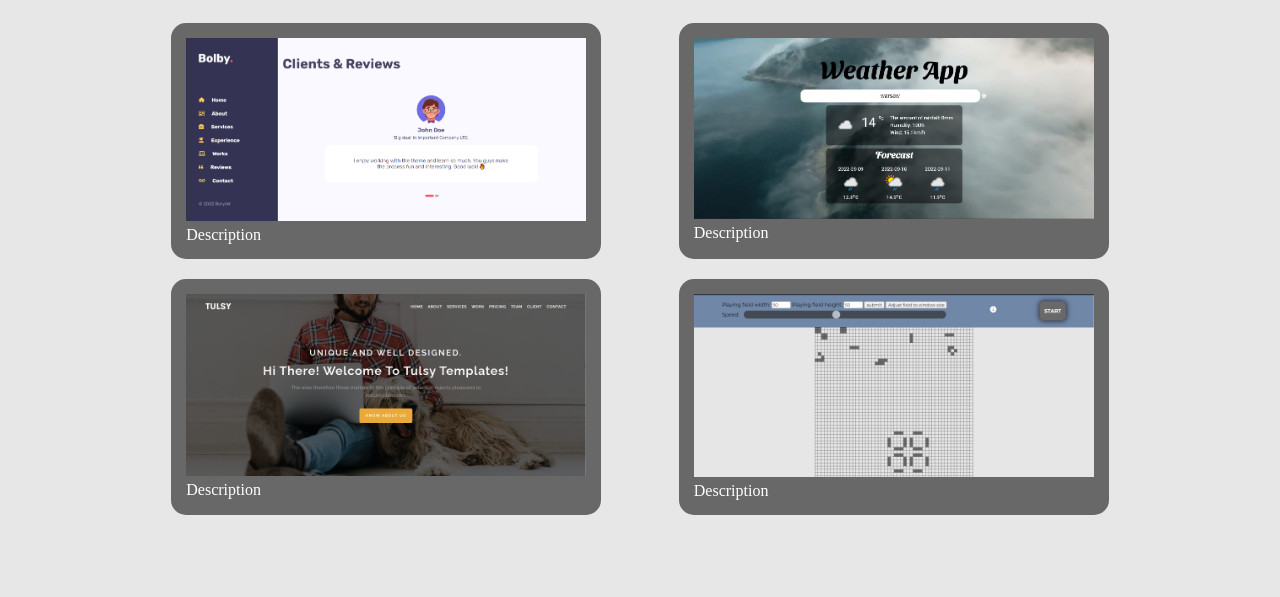
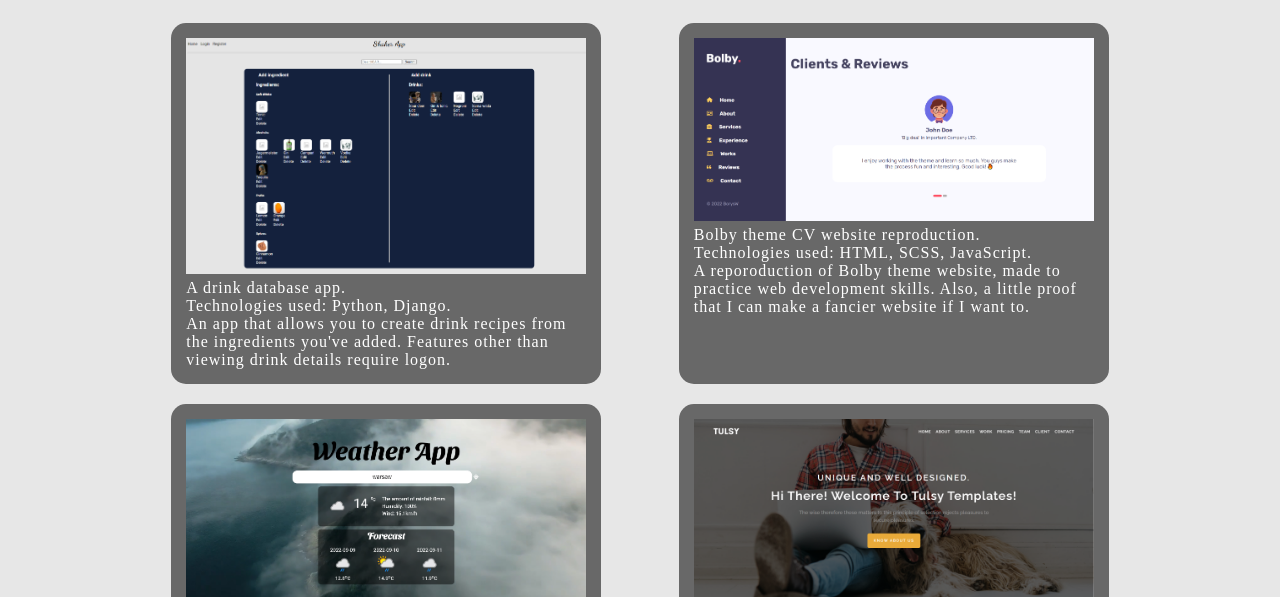
Before and after one commit to boryswnr/portfolio, a Gatsby site: page /projects in a window 1280 px wide. Shown: the part 181-778 px from the top of the page. Built offline with nearby package versions, Linux system fonts and the light colour scheme; Gatsby itself is replaced by a stand-in of ours.

Commit message:
added django project, created ProjectWrapper component

```diff
--- a/src/ProjectWrapper.js
+++ b/src/ProjectWrapper.js
@@ -9,10 +9,10 @@ const ProjectWrapper = ({children, githubLink, deploymentLink}) => {
     return (
         <div className={bg}>
             <div className={overlay}>
-                <a className={link} href={githubLink}>
+                <a className={link} href={githubLink} target="_blank" rel="noopener noreferrer">
                     <FontAwesomeIcon icon={faGithub} className={icon} />
                 </a>
-                <a className={link} href={deploymentLink}>
+                <a className={link} href={deploymentLink} target="_blank" rel="noopener noreferrer">
                     <FontAwesomeIcon icon={faLink} className={icon} />
                 </a>
             </div>
--- a/src/pages/index.js
+++ b/src/pages/index.js
@@ -3,6 +3,8 @@ import Layout from "../Layout";
 import { titleWrapper, landingPage, portrait } from "../index.module.css";
 import { StaticImage } from "gatsby-plugin-image";
 import "@fontsource/oswald";
+import "@fontsource/oswald/200.css";
+import "@fontsource/oswald/700.css";
 
 
 
--- a/src/pages/projects.js
+++ b/src/pages/projects.js
@@ -15,7 +15,28 @@ const Projects = () => {
                 </Title>
 
                 <div className={wrapper}>
-                    <ProjectWrapper githubLink="#" deploymentLink="#">
+                    <ProjectWrapper
+                        githubLink="https://github.com/boryswnr/Drink-database"
+                        deploymentLink="https://borys.django-code-brainers.com/"
+                    >
+                        <StaticImage
+                        src="../images/shakerApp-screen.png"
+                        alt="A small screenshot of my project"
+                        placeholder="blurred"
+                        className={image}
+                        />
+                        <p className={description}>
+                            A drink database app. <br />
+                            Technologies used: Python, Django. <br/>
+                            An app that allows you to create drink recipes from the ingredients you've added.
+                            Features other than viewing drink details require logon.
+                        </p>
+                    </ProjectWrapper>
+
+                    <ProjectWrapper
+                        githubLink="https://github.com/boryswnr/bolbyGit"
+                        deploymentLink="https://boryswnr.github.io/bolbyGit/"
+                    >
                         <StaticImage
                         src="../images/bolby-screen.png"
                         alt="A small screenshot of my project"
@@ -23,11 +44,17 @@ const Projects = () => {
                         className={image}
                         />
                         <p className={description}>
-                            Description
+                            Bolby theme CV website reproduction. <br />
+                            Technologies used: HTML, SCSS, JavaScript. <br/>
+                            A reporoduction of Bolby theme website, made to practice web development skills.
+                            Also, a little proof that I can make a fancier website if I want to.
                         </p>
                     </ProjectWrapper>
 
-                    <ProjectWrapper githubLink="#" deploymentLink="#">
+                    <ProjectWrapper
+                        githubLink="https://github.com/boryswnr/weatherApp"
+                        deploymentLink="https://boryswnr.github.io/weatherApp/"
+                    >
                             <StaticImage
                             src="../images/weather-app-screen.png"
                             alt="A small screenshot of my project"
@@ -35,11 +62,16 @@ const Projects = () => {
                             className={image}
                             />
                             <p className={description}>
-                            Description
+                                Weather forecast app. <br/>
+                                Technologies used: HTML, CSS, JavaScript, external API. <br/>
+                                A simple website to check a weather for the next few days. Uses free web API and supports JS geolocation.
                             </p>
                     </ProjectWrapper>
 
-                    <ProjectWrapper githubLink="#" deploymentLink="#">
+                    <ProjectWrapper
+                    githubLink="https://github.com/boryswnr/tulsy-recreation"
+                    deploymentLink="https://boryswnr.github.io/tulsy-recreation/"
+                    >
                             <StaticImage
                             src="../images/tulsy-screen.png"
                             alt="A small screenshot of my project"
@@ -47,11 +79,15 @@ const Projects = () => {
                             className={image}
                             />
                             <p className={description}>
-                                Description
+                                Tulsy corporate landing page reporoduction. <br />
+                                Technologies used: HTML, CSS, JavaScript. <br />
                             </p>
                     </ProjectWrapper>
 
-                    <ProjectWrapper githubLink="#" deploymentLink="#">
+                    <ProjectWrapper
+                    githubLink="https://github.com/boryswnr/game-of-life"
+                    deploymentLink="https://boryswnr.github.io/game-of-life/"
+                    >
                             <StaticImage
                             src="../images/gol-screen.png"
                             alt="A small screenshot of my project"
@@ -59,12 +95,11 @@ const Projects = () => {
                             className={image}
                             />
                             <p className={description}>
-                                Description
+                                Game of Life. <br />
+                                Technologies used: JavaScript, HTML, CSS. <br/>
+                                Conway's game of life, with rules slightly modified. Project focused mainly on JavaScript.
                             </p>
                     </ProjectWrapper>
-
-
-
                 </div>
 
             </main>
--- a/src/projects.module.css
+++ b/src/projects.module.css
@@ -13,4 +13,6 @@
     color: #ffffff;
     margin: 0;
     padding: 5px 0 0 0;
+    font-weight: 200;
+    letter-spacing: 1px;
 }
```
Also changed, not shown: src/images/shakerApp-screen.png (added).
